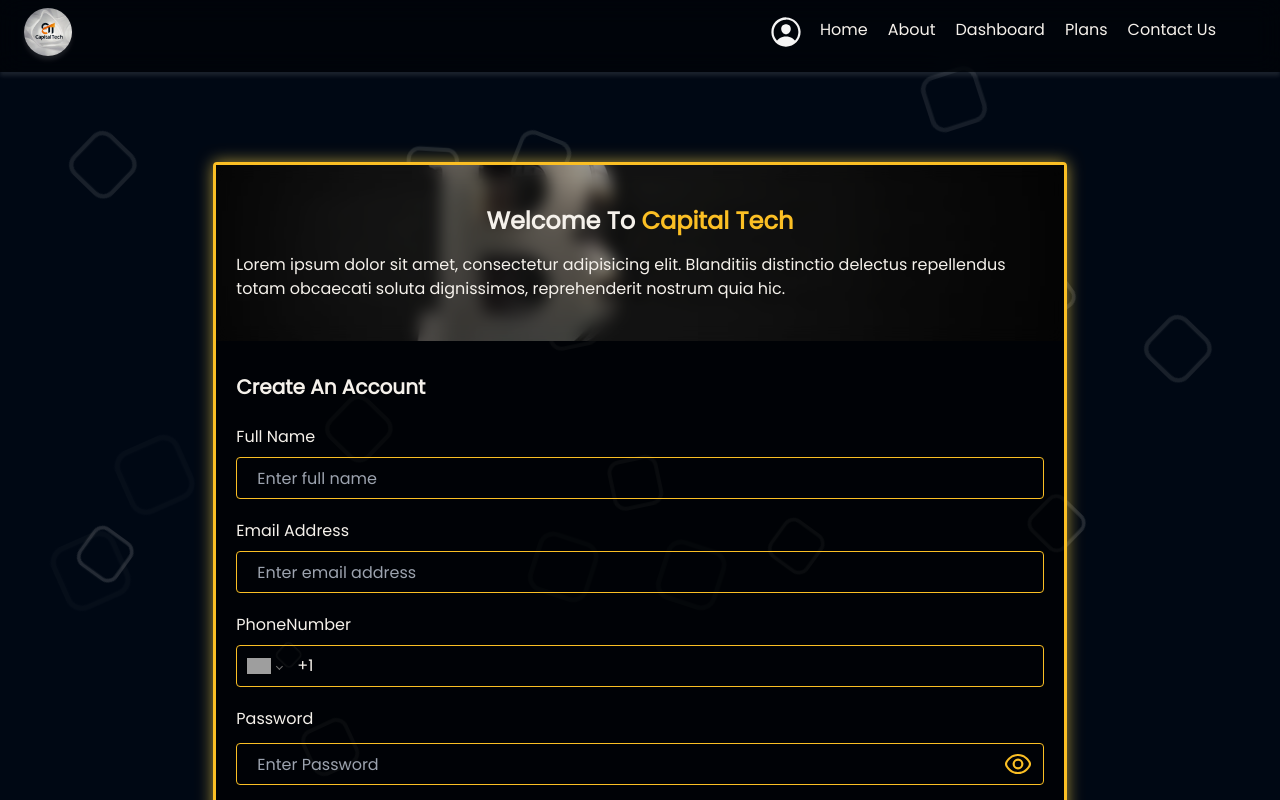
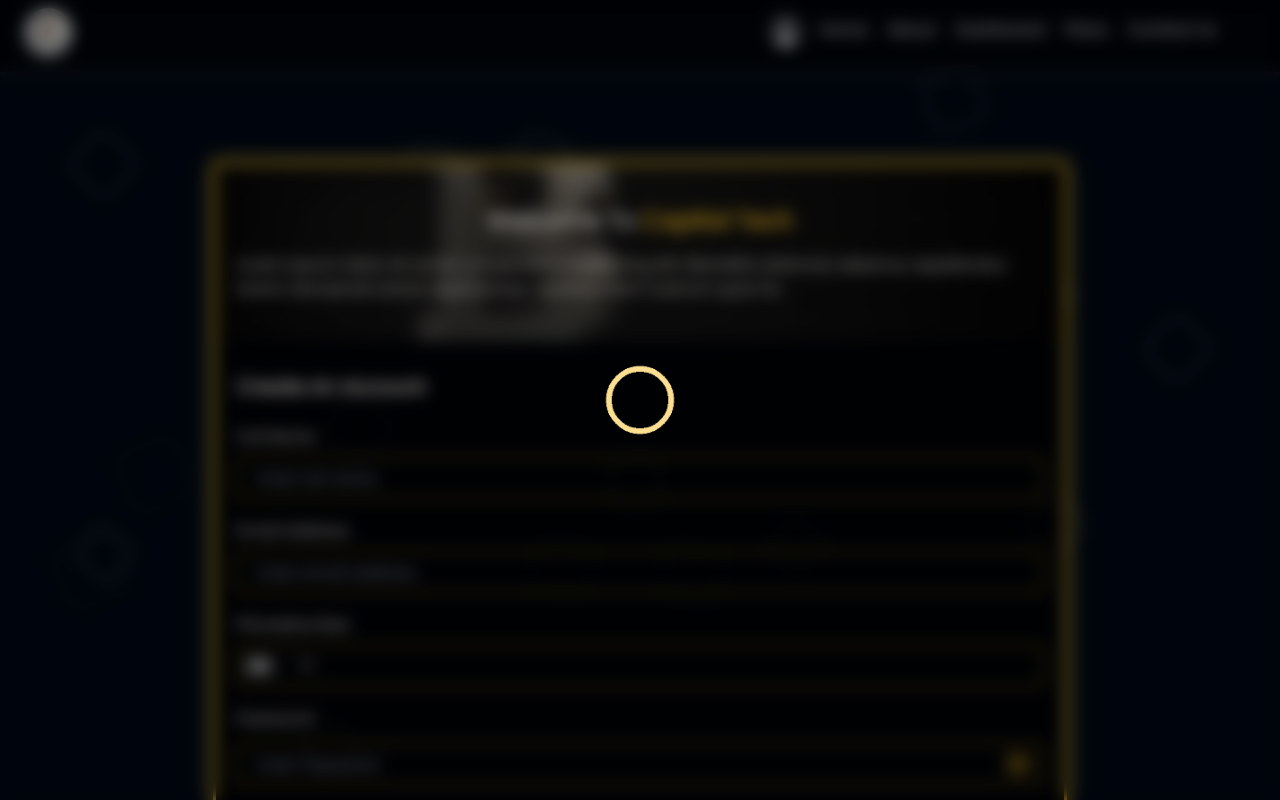
Before and after one commit to liltexh/capitalTech, a React (Vite) app: page /auth in a window 1280 px wide. Shown: the top 800 px of the page. Built offline with nearby package versions, Linux system fonts and the light colour scheme; grey boxes are pictures that could not be loaded.

Commit message:
added a loading screen

```diff
--- /dev/null
+++ b/src/components/Loading.jsx
@@ -0,0 +1,11 @@
+import loading from "../assets/images/loading.gif";
+export default function Loading() {
+	return (
+		<img
+			src={loading}
+			alt="loading img"
+			width="96rem"
+			className="fixed top-1/2 left-1/2 transform -translate-x-1/2 -translate-y-1/2 "
+		/>
+	);
+}
--- a/src/components/SignUp.jsx
+++ b/src/components/SignUp.jsx
@@ -2,8 +2,9 @@
 import { TypeAnimation } from "react-type-animation";
 import signUpimg from "../assets/images/bitcoin2.jpg";
 import MainButton from "./MainButton.jsx";
+import PhoneInput from "react-phone-number-input";
+import Loading from "./Loading.jsx";
 import "react-phone-number-input/style.css";
-import PhoneInput from "react-phone-number-input";
 import "../index.css";
 import {
 	verifyEmailInput,
@@ -20,7 +21,7 @@
 import { useEffect } from "react";
 export default function SignUp({ state }) {
 	const { setHasAccount } = state;
-	const [loading, setLoading] = useState(false);
+	const [isloading, setIsLoading] = useState(true);
 	const [phoneNumberInput, setPhoneNumberInput] = useState("");
 	const [invalidForm, handleInvalidForm] = useState(false);
 	const fullNameRef = useRef(null);
@@ -41,7 +42,6 @@
 			return;
 		}
 
-		setLoading(true);
 		try {
 			const userCredentials = await createUserWithEmailAndPassword(
 				Auth,
@@ -108,6 +108,14 @@
 
 	return (
 		<div className="w-full h-screen flex justify-center items-center mt-40 mb-32">
+			{isloading && (
+				<div
+					className="z-[900] front_blur_background fixed top-0
+"
+				>
+					<Loading />
+				</div>
+			)}
 			{invalidForm && (
 				<span
 					style={{ backgroundColor: "rgba(0,0,0,0.1)" }}
```
Also changed, not shown: src/assets/images/loading.gif (added).
